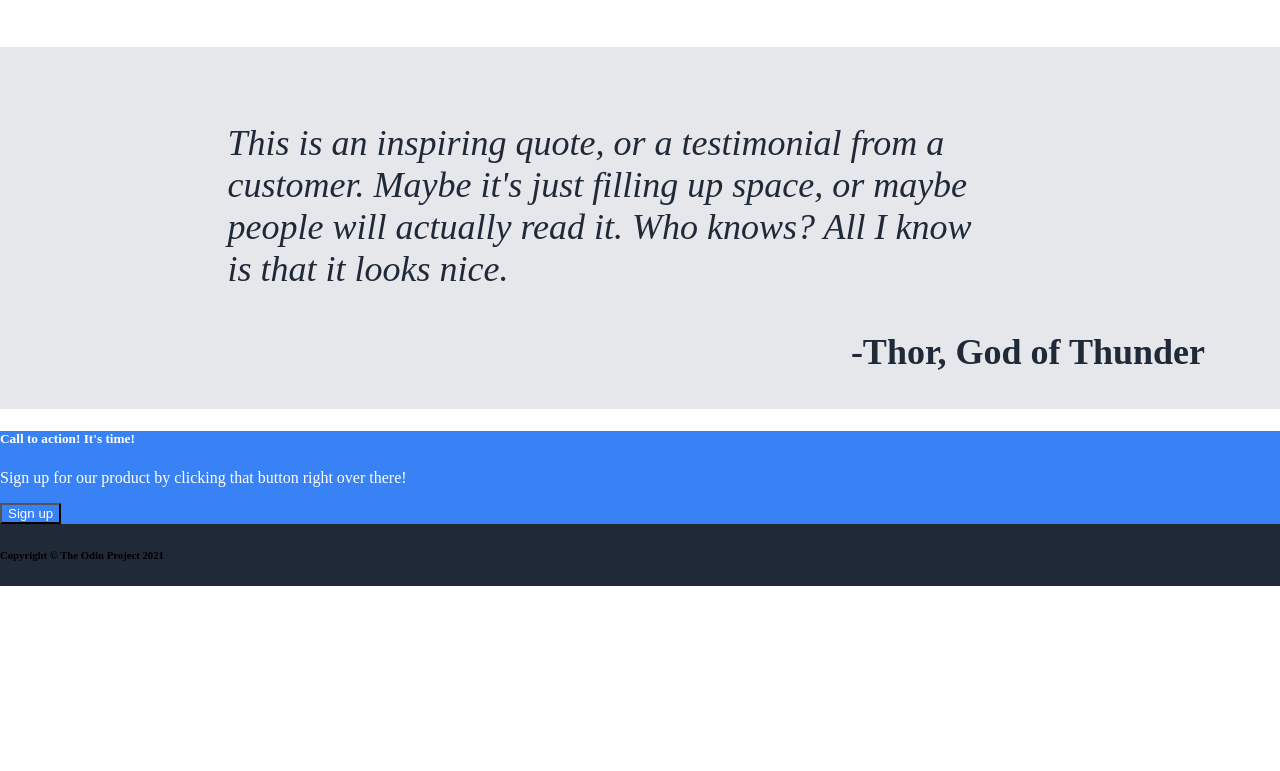
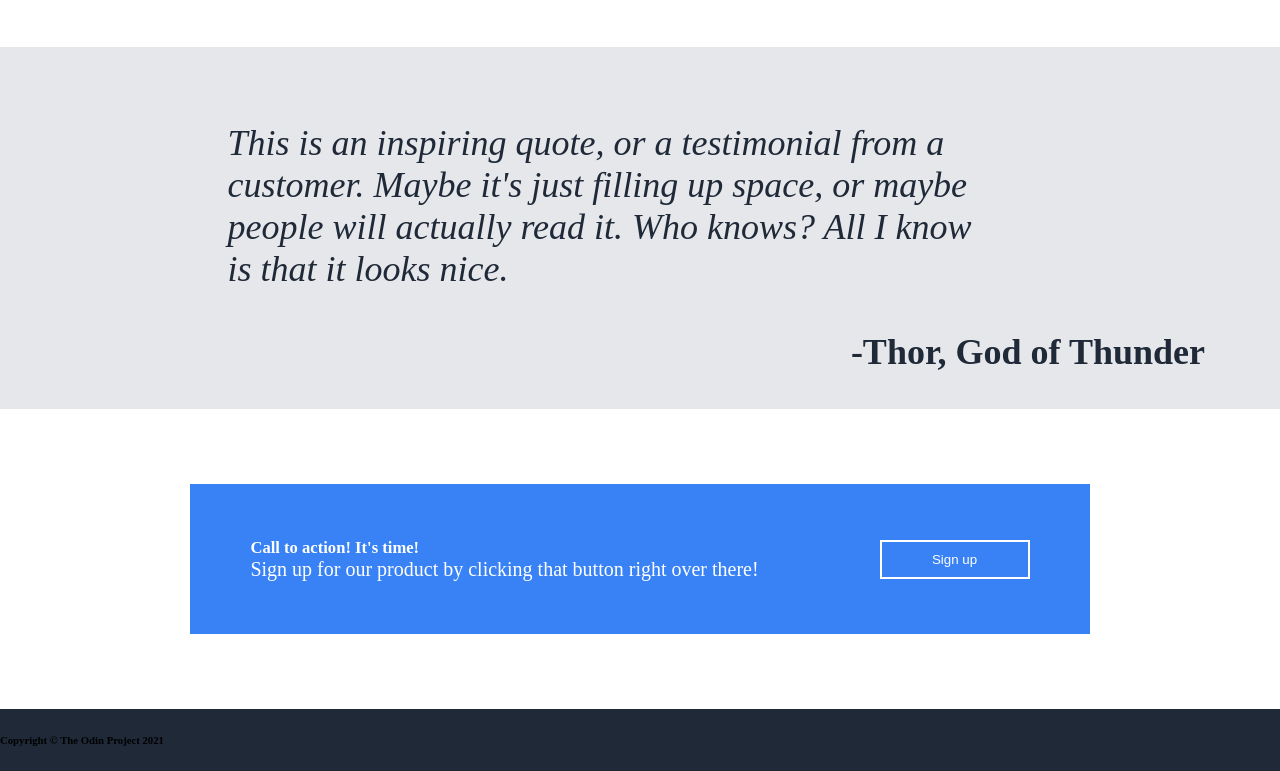
Before and after one commit to vlamm0/landing-page, a plain HTML site: page index.html in a window 1280 px wide. Shown: the part 641-1412 px from the top of the page. Before the commit the page ends 1227 px from the top, so only its background shows below. Drawn offline with Linux system fonts and the light colour scheme.

Commit message:
Finish sign-up section

```diff
--- a/index.html
+++ b/index.html
@@ -76,8 +76,12 @@
      -->
     <div class="sign-up">
       <div class="container">
-        <h5>Call to action! It's time!</h5>
-        <p>Sign up for our product by clicking that button right over there!</p>
+        <div class="left">
+          <h5>Call to action! It's time!</h5>
+          <p>
+            Sign up for our product by clicking that button right over there!
+          </p>
+        </div>
         <button>Sign up</button>
       </div>
     </div>
--- a/style.css
+++ b/style.css
@@ -43,6 +43,10 @@ body {
     flex-wrap: wrap;
     width: 400px;
     align-items: start;
+}
+
+.awesome button {
+    border: none;
 }
 
 
@@ -99,15 +103,50 @@ body {
     flex-wrap: wrap;
     margin: 75px 75px 5px 0px;
     width: 750px;
-    /* text-align: center; */
     align-self: center;
 }
+
 .quote h3 {
     margin-left: auto;
     margin-right: 75px;
 }
 .sign-up {
     background-color: white;
+    display: flex;
+    justify-content: center;
+    align-items: center;
+    height: 300px;
+}
+
+.sign-up h5, .sign-up p {
+    margin: 0px;
+    padding: 0px;
+}
+
+.sign-up .container {
+    width: 900px;
+    height: 150px;
+    display: flex;
+    align-items: center;
+    justify-content: space-around;
+}
+
+.sign-up .container .left {
+    display: flex;
+    flex-direction: column;
+    font-size: 20px;
+    /* align-items: center; */
+    /* flex-grow: 2; */
+}
+
+.sign-up .container button {
+    /* flex: auto; */
+    justify-content: center;
+    padding: 10px;
+    width: 150px;
+    /* height: 25px; */
+    border: 2px solid white;
+    /* margin-right: 50px; */
 }
 
 .footer {
```
